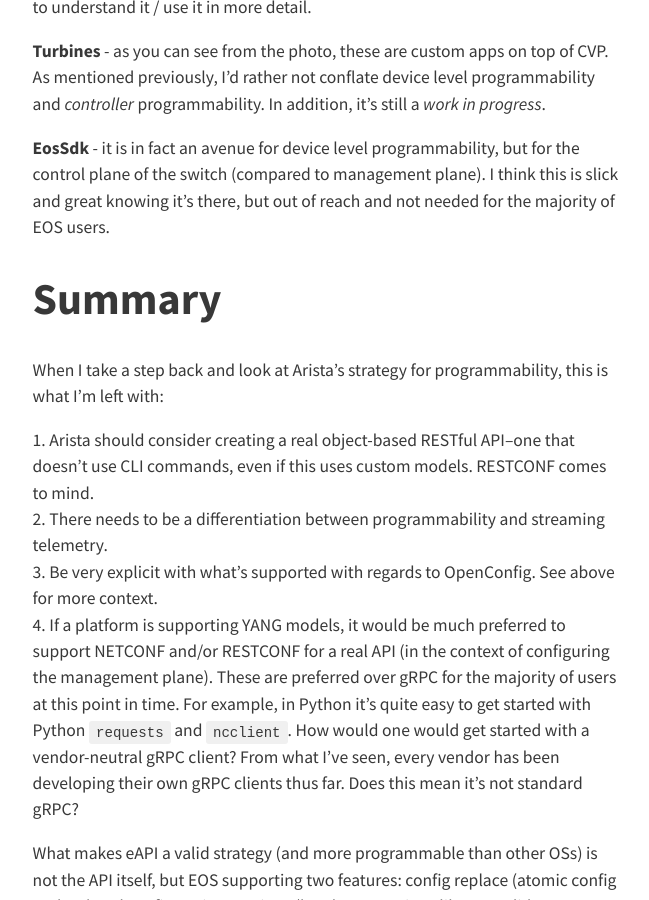
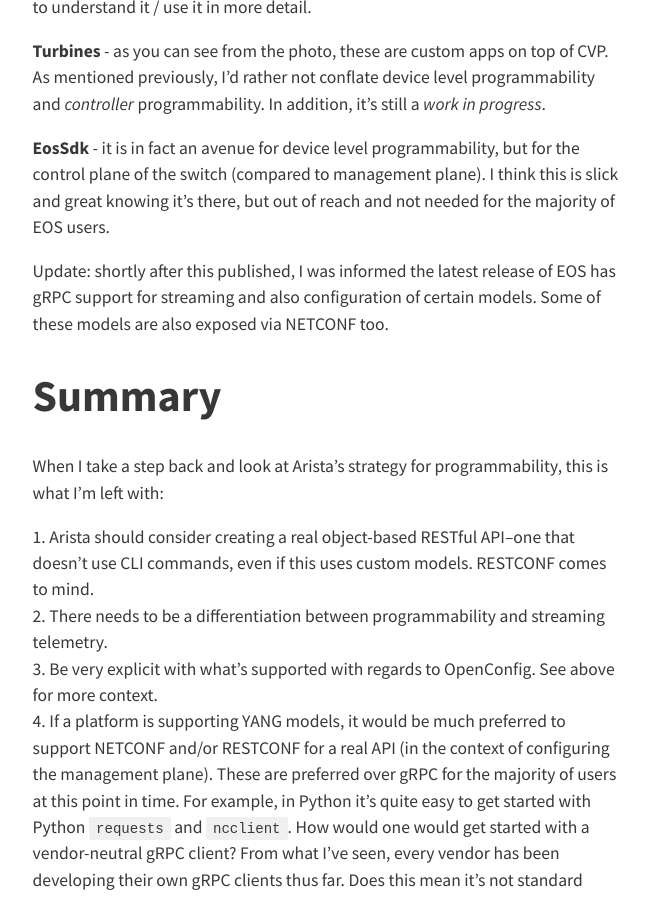
Before and after one commit to jedelman8/jedelman8.github.com, a Jekyll site: the page built from _posts/2017-10-01-aristas-programmability-strategy.md, in a window 1280 px wide and 900 px high, scrolled down 1705 px. Shown: the whole window, without its empty margins (313-962 px from the left). Built offline with Jekyll 4.4.1, drawn with Linux system fonts in a browser that asks for light colours; nearby versions of some CDN libraries; comment, search, counter and statistics services are not loaded.

Commit message:
update to arista post

```diff
--- a/_posts/2017-10-01-aristas-programmability-strategy.md
+++ b/_posts/2017-10-01-aristas-programmability-strategy.md
@@ -32,6 +32,8 @@
 
 **EosSdk** - it is in fact an avenue for device level programmability, but for the  control plane of the switch (compared to management plane).  I think this is slick and great knowing it's there, but out of reach and not needed for the majority of EOS users.
 
+Update: shortly after this published, I was informed the latest release of EOS has gRPC support for streaming and also configuration of certain models.  Some of these models are also exposed via NETCONF too.
+
 # Summary
 
 When I take a step back and look at Arista's strategy for programmability, this is what I'm left with:
```
